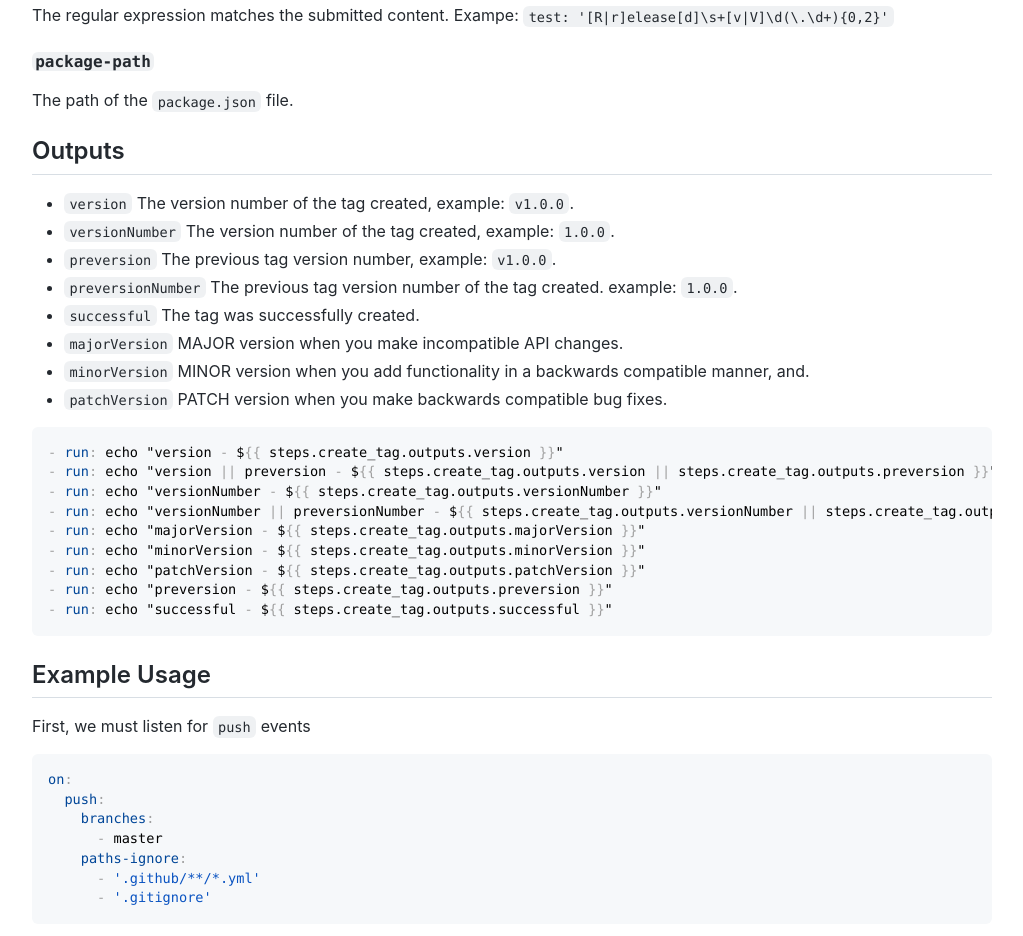
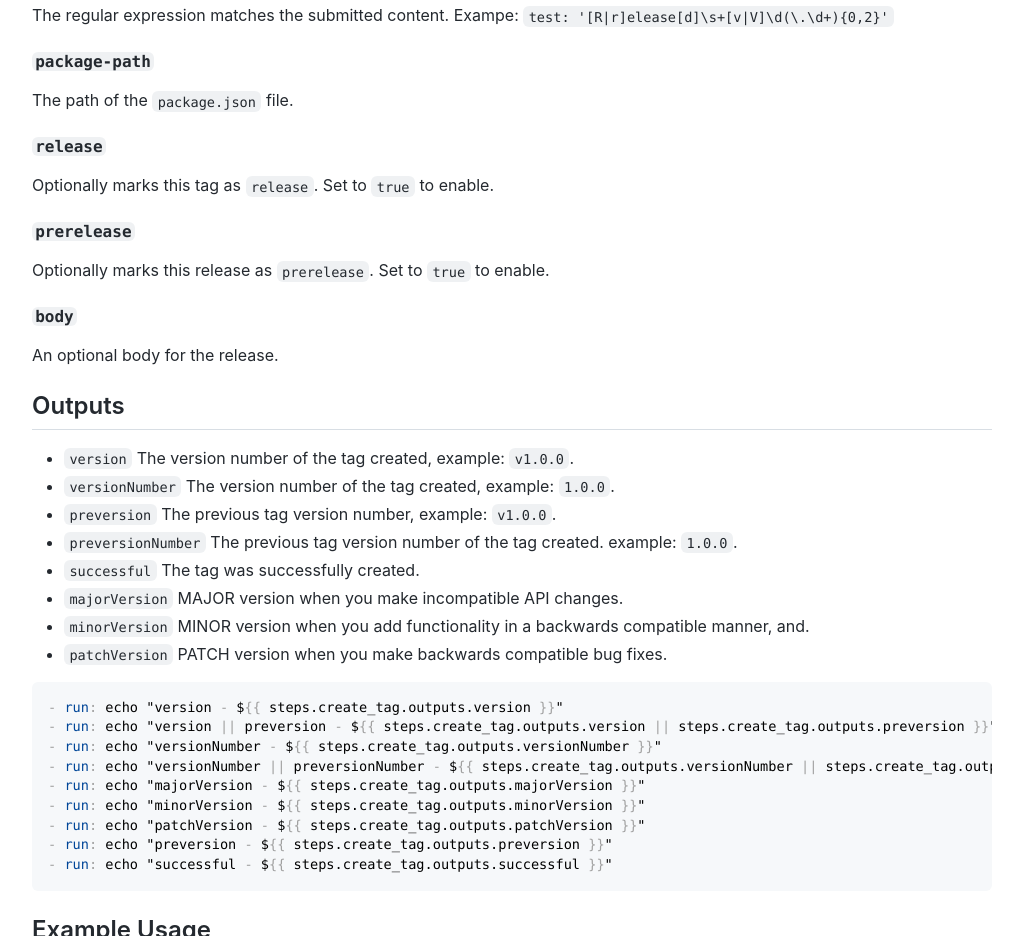
Before and after one commit to jaywcjlove/create-tag-action, a plain HTML site: page index.html in a window 1280 px wide. Shown: the part 766-1702 px from the top of the page, without its empty margins (128-1151 px from the left). Drawn offline with Linux system fonts and the light colour scheme.

Commit message:
deploy: 95d229195d057ca17ab701e81c3367490e62a4e0

```diff
--- a/index.html
+++ b/index.html
@@ -28,6 +28,12 @@
       <p>The regular expression matches the submitted content. Exampe: <code>test: '[R|r]elease[d]\s+[v|V]\d(\.\d+){0,2}'</code></p>
       <h4 id="package-path"><a class="anchor" aria-hidden="true" tabindex="-1" href="#package-path"><span class="octicon octicon-link"></span></a><code>package-path</code></h4>
       <p>The path of the <code>package.json</code> file.</p>
+      <h4 id="release"><a class="anchor" aria-hidden="true" tabindex="-1" href="#release"><span class="octicon octicon-link"></span></a><code>release</code></h4>
+      <p>Optionally marks this tag as <code>release</code>. Set to <code>true</code> to enable.</p>
+      <h4 id="prerelease"><a class="anchor" aria-hidden="true" tabindex="-1" href="#prerelease"><span class="octicon octicon-link"></span></a><code>prerelease</code></h4>
+      <p>Optionally marks this release as <code>prerelease</code>. Set to <code>true</code> to enable.</p>
+      <h4 id="body"><a class="anchor" aria-hidden="true" tabindex="-1" href="#body"><span class="octicon octicon-link"></span></a><code>body</code></h4>
+      <p>An optional body for the release.</p>
       <h2 id="outputs"><a class="anchor" aria-hidden="true" tabindex="-1" href="#outputs"><span class="octicon octicon-link"></span></a>Outputs</h2>
       <ul>
         <li><code>version</code> The version number of the tag created, example: <code>v1.0.0</code>.</li>
```
